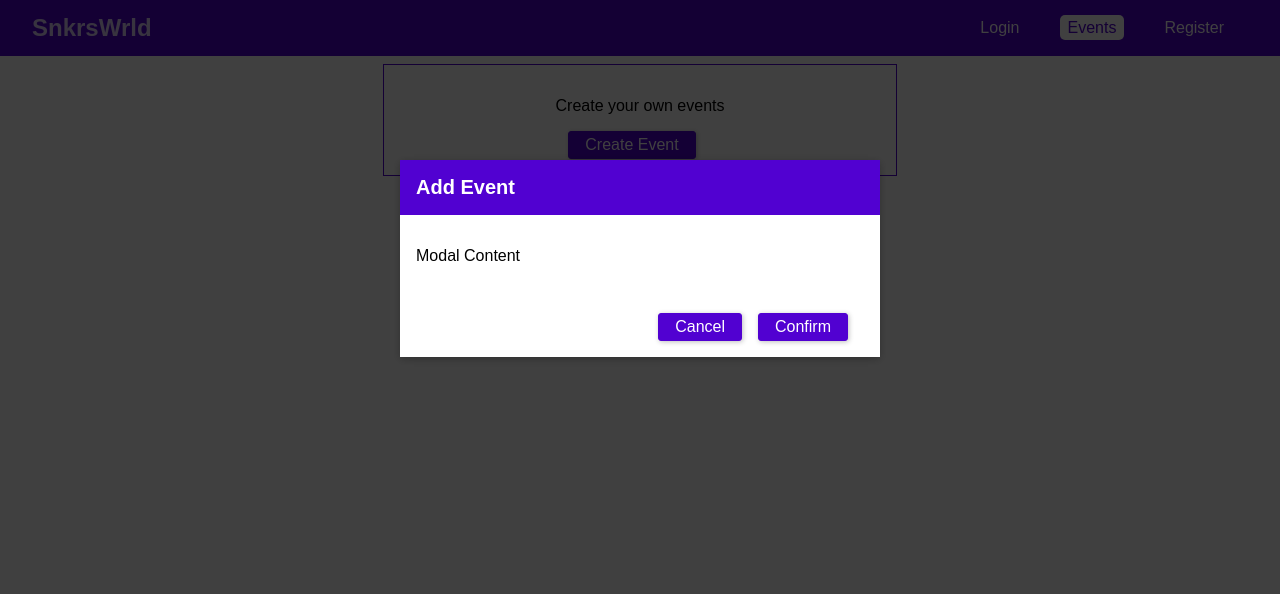
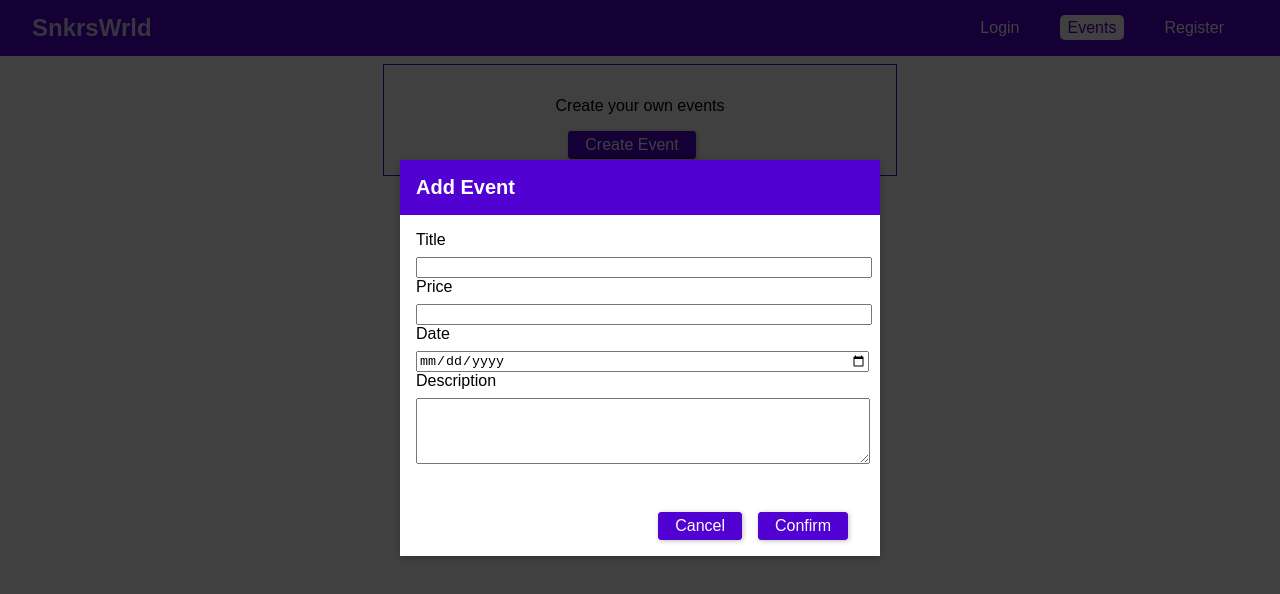
Before and after one commit to GummyGod/BookIT, a React app in the folder frontend/: page /events in a window 1280 px wide. Both pictures are taken after a click on the button "Create Event". Shown: the top 594 px of the page. Built offline with nearby package versions, Linux system fonts and the light colour scheme.

Commit message:
modal form

```diff
--- a/frontend/src/components/Backdrop/index.js
+++ b/frontend/src/components/Backdrop/index.js
@@ -3,9 +3,7 @@
 import './Backdrop.css';
 
 const Backdrop = props => (
-    <div className="backdrop">
-
-    </div>
+    <div className="backdrop" />
 )
 
 export default Backdrop;
--- a/frontend/src/index.css
+++ b/frontend/src/index.css
@@ -5,7 +5,8 @@
 }
 
 .form-control label,
-.form-control input {
+.form-control input,
+.form-control textarea {
     width:100%;
     display:block;
 }
--- a/frontend/src/pages/Events.js
+++ b/frontend/src/pages/Events.js
@@ -24,13 +24,28 @@
         return(
             <React.Fragment>
                 {this.state.creating && <Backdrop />}
-                {this.state.creating && <Modal
-                title="Add Event"
-                canCancel
-                canConfirm
-                onCancel={this.onCancelHandler}
-                onConfirm={this.onConfirmHandler}
-                > <p>Modal Content</p> </Modal>}
+                {
+                    this.state.creating &&
+                    <Modal
+                    title="Add Event"
+                    canCancel
+                    canConfirm
+                    onCancel={this.onCancelHandler}
+                    onConfirm={this.onConfirmHandler}>
+                        <form>
+                            <div class="form-control">
+                                <label htmlFor="title"> Title </label>
+                                <input type="text" id="title" />
+                                <label htmlFor="price"> Price </label>
+                                <input type="number" id="price" />
+                                <label htmlFor="date"> Date </label>
+                                <input type="date" id="date" />
+                                <label htmlFor="description"> Description </label>
+                                <textarea id="description" rows="4" />
+                            </div>
+                        </form>
+                    </Modal>
+                }
                 <div className="events-control">
                     <p> Create your own events</p>
                     <button
```
